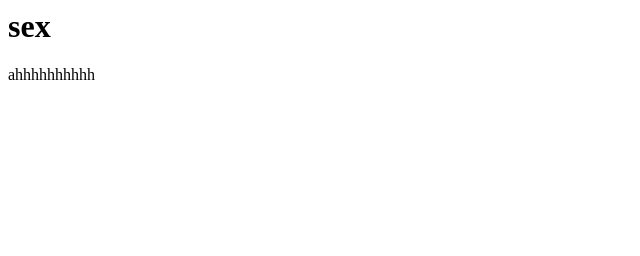
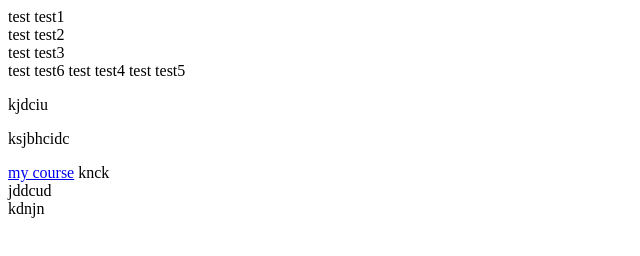
Before and after one commit to ahmadm111/module2-solution, a plain HTML site: page index.html in a window 1280 px wide. Shown: the whole page, without its empty margins (0-640 px from the left). Drawn offline with Linux system fonts and the light colour scheme.

Commit message:
Update index.html

```diff
--- a/index.html
+++ b/index.html
@@ -1,8 +1,17 @@
+<!DOCTYPE html>
 <html>
-<body>
-  <head>
-    <h1> sex</h1>
-  </head>
-  <p> ahhhhhhhhhh</p>
-</body>
+    <head>
+        <meta charest="utf-8">
+        <title>div and span elements</title>
+    </head>
+    <body>
+        <div>test test1</div><div>test test2</div> <span>test test3</span><div>
+            test test6
+            <span>test test4</span>
+            test test5
+        </div>
+        <p>kjdciu</p><p>ksjbhcidc</p>
+        <a href="https://www.udemy.com/course/regular-expression/#reviews">my course</a>
+        <span>knck<div>jddcud</div>kdnjn</span>
+    </body>
 </html>
```
